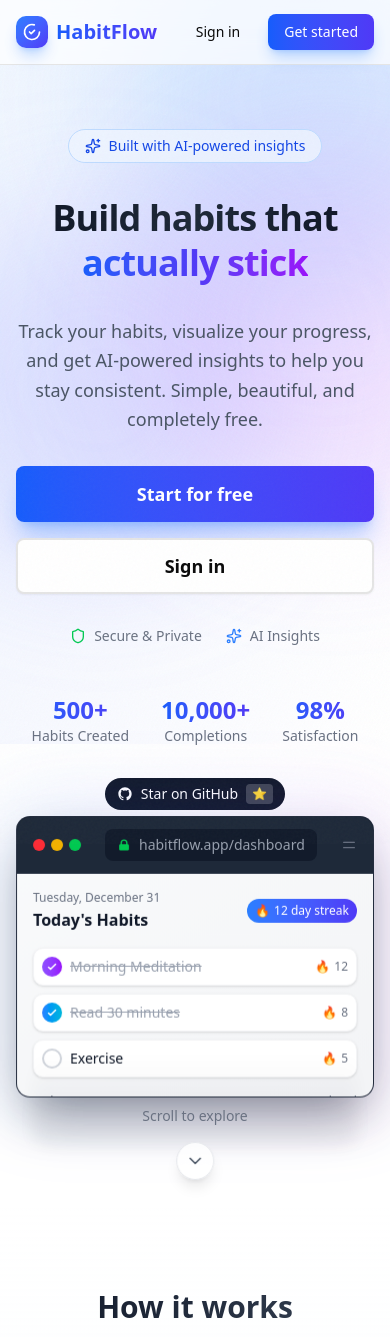
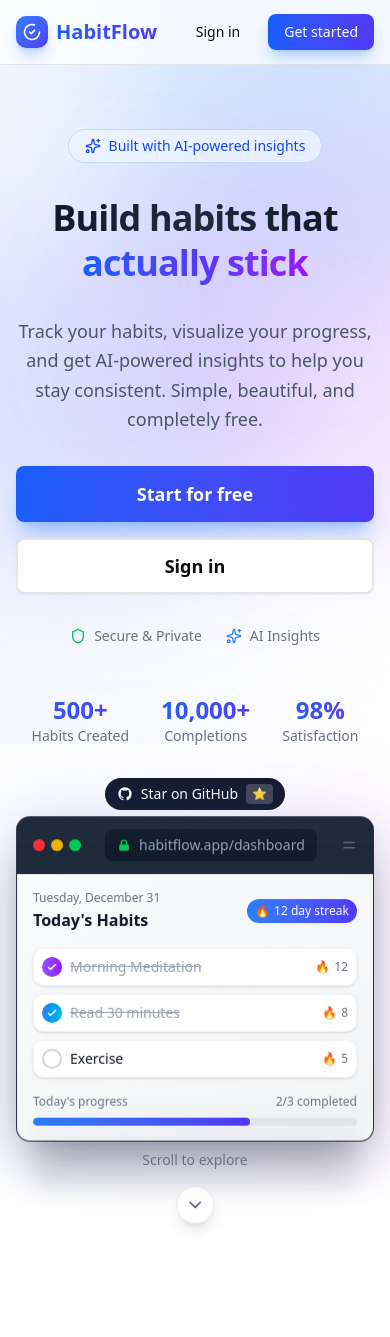
Before and after one commit to aandrew-el/habit-tracker, a Next.js app: page / in a window 390 px wide. Shown: the top 1337 px of the page. Built offline with nearby package versions, Linux system fonts and the light colour scheme.

Commit message:
fix(landing): use taller aspect ratio on mobile for app preview

```diff
--- a/components/landing/app-mockup.tsx
+++ b/components/landing/app-mockup.tsx
@@ -65,8 +65,8 @@ export function AppMockup({ imageSrc = '/app-preview.png' }: AppMockupProps) {
           </div>
         </div>
 
-        {/* App content area */}
-        <div className="relative aspect-[16/10] bg-gradient-to-br from-gray-50 to-gray-100 dark:from-gray-900 dark:to-gray-800 overflow-hidden">
+        {/* App content area - taller on mobile to fit content */}
+        <div className="relative aspect-[4/3] sm:aspect-[16/10] bg-gradient-to-br from-gray-50 to-gray-100 dark:from-gray-900 dark:to-gray-800">
           {/* Simplified dashboard preview */}
           <DashboardPreview />
         </div>
@@ -87,7 +87,7 @@ function DashboardPreview() {
   ]
 
   return (
-    <div className="p-4 sm:p-6 h-full overflow-hidden">
+    <div className="p-4 sm:p-6 h-full flex flex-col">
       {/* Header */}
       <div className="flex items-center justify-between mb-4 sm:mb-6">
         <div>
@@ -102,7 +102,7 @@ function DashboardPreview() {
       </div>
 
       {/* Habits list */}
-      <div className="space-y-2 sm:space-y-3">
+      <div className="space-y-2 sm:space-y-3 flex-1">
         {habits.map((habit, i) => (
           <motion.div
             key={habit.name}
```
